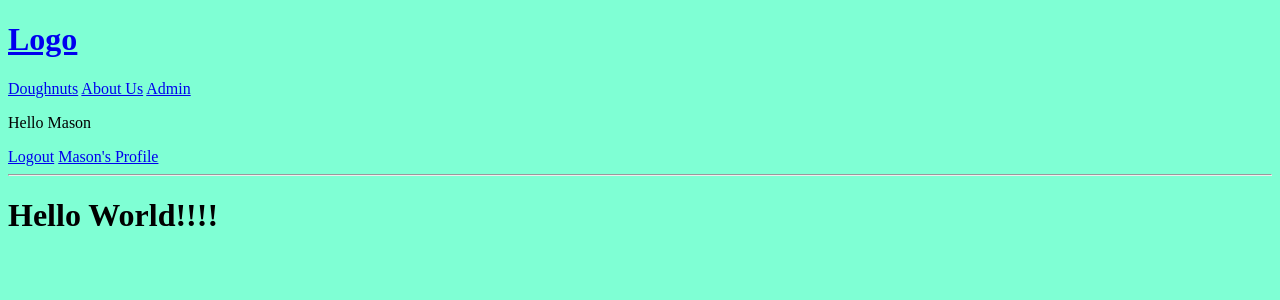
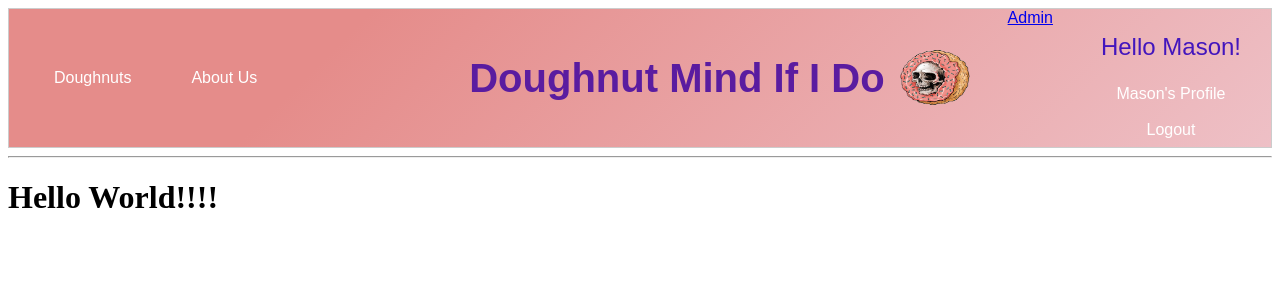
Before and after one commit to Anunnaki20/CMPT353-Project, a Django app: page / in a window 1280 px wide. Shown: the top 300 px of the page. Run offline with Django 3.2, Linux system fonts and the light colour scheme; a user stored in the database is signed in.

Commit message:
Title bar of homepage has been CSS'ed

```diff
--- a/PartA/styles.css
+++ b/PartA/styles.css
@@ -44,7 +44,7 @@ p {
 
   /* Style the buttons that are used to open the tab content */
 .tab button {
-	flex:auto;
+	  flex:auto;
     background-color: inherit;
     float: left;
     border: none;
--- a/PartD/static/styles/main.css
+++ b/PartD/static/styles/main.css
@@ -1,4 +1,64 @@
+.info{
+    display: flex;
+    align-items: center;
+    font-size: 1rem;
+    justify-content: center;
+    padding: 0px 5px;
+}
 
-body{
-    background-color:aquamarine
+a.doughnut:hover, a.owner:hover, a.profileLink:hover, a.logoutLink:hover {
+    color: black;
 }
+
+.doughnut{
+    padding: 60px 40px;
+    color: white;
+    text-decoration: none;
+}
+
+.owner{
+    padding: 20px;
+    color: white;
+    text-decoration: none;
+}
+
+.tab {
+    display: flex;
+    justify-content: space-between;
+    overflow: hidden;
+    border: 1px solid #ccc;
+    background-color: #eec0c6;
+    background-image: linear-gradient(315deg, #eec0c6 0%, #e58c8a 74%);
+    font-family: Arial, Helvetica, sans-serif;
+    /* clear: right; */
+}
+
+.logo{
+    width: 100px;
+    height: 100px;
+}
+
+
+.title{
+    padding-left: 12rem;
+    color: hsl(268, 70%, 37%);
+    font-size: 2.5rem;
+}
+
+.admin{
+    display: flex;
+    align-items: center;
+    padding: 0px 30px;
+    flex-direction: column;
+    color: white;
+}
+
+.profileLink, .logoutLink{
+    color: white;
+    text-decoration: none;
+}
+
+.helloUser{
+    font-size: 1.5rem;
+    color: rgb(67, 22, 189);
+}
--- a/PartD/templates/navbar.html
+++ b/PartD/templates/navbar.html
@@ -1,26 +1,35 @@
 {% load static %}
 
-<a href="/">
-<!-- <img src="{% static 'images/logo.png' %}" alt="LOGO"> -->
-<h1>Logo</h1>
-</a>
+<div class="tab">
+    <div class="info">
+        <a class="doughnut" href="{% url 'doughnuts' %}"> Doughnuts</a>
+        <a class="owner" href="{% url 'about' %}"> About Us</a>
 
-<a href="{% url 'doughnuts' %}"> Doughnuts</a>
 
-<a href="{% url 'about' %}"> About Us</a>
+
+    <!-- Shop name and it's logo -->
+    <p class="title"><b>Doughnut Mind If I Do</b></p>
+    <img class="logo" src="{% static 'images/logo.png' %}" alt="LOGO">
+</div>
 
         {% if request.user.is_staff %}
         <a href="/admin"> Admin</a>
         {% endif %}
 
         {% if request.user.is_authenticated %}
-    <p>Hello {{request.user}}</p>
-    <a href="{% url 'logout' %}">Logout</a>
-    <a href="{% url 'user_profile' %}">{{request.user}}'s Profile</a>
+        <div class="admin">
+            <p class="helloUser">Hello {{request.user}}!</p>
+            <a class="profileLink" href="{% url 'user_profile' %}">{{request.user}}'s Profile</a><br>
+            <a class="logoutLink" href="{% url 'logout' %}">Logout</a>
+        </div>
         {% else %}
             <a href="{% url 'login' %}">Login</a>
         {% endif %}
 
 
+</div>
+
+
+
 
 <hr>
```
Also changed, not shown: PartD/db.sqlite3. Lines whose indentation alone changed are shown as unchanged.
